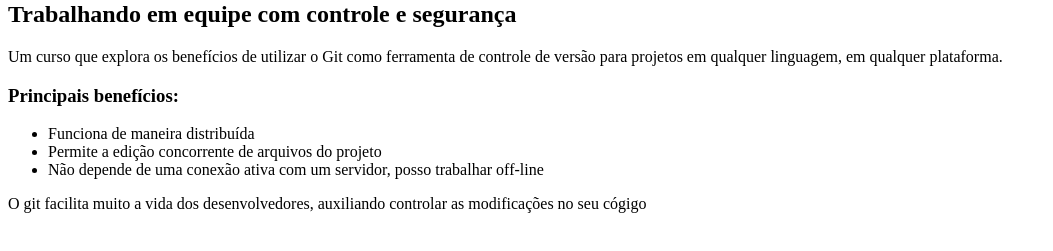
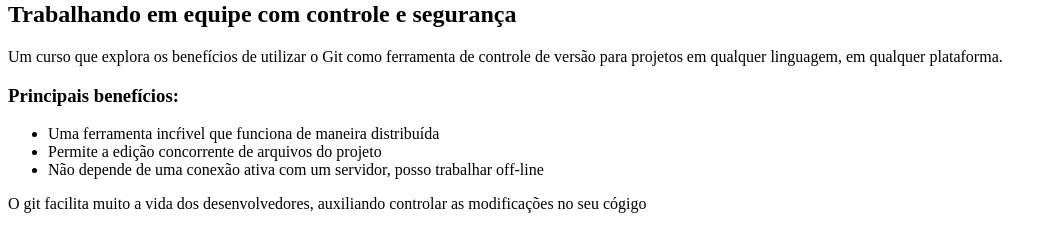
Before and after one commit to igor-rodrigues2017/curso-git, a plain HTML site: page index.html in a window 1280 px wide. Shown: the part 79-330 px from the top of the page, without its empty margins (0-1053 px from the left). Drawn offline with Linux system fonts and the light colour scheme.

Commit message:
mais um teste de merge com conflito

```diff
--- a/index.html
+++ b/index.html
@@ -10,7 +10,7 @@
 
         <h3>Principais benefícios:</h3>
         <ul>
-            <li>Funciona de maneira distribuída</li>
+            <li>Uma ferramenta incŕivel que funciona de maneira distribuída</li>
             <li>Permite a edição concorrente de arquivos do projeto</li>
             <li>Não depende de uma conexão ativa com um servidor, posso trabalhar off-line</li>
         </ul>
```
